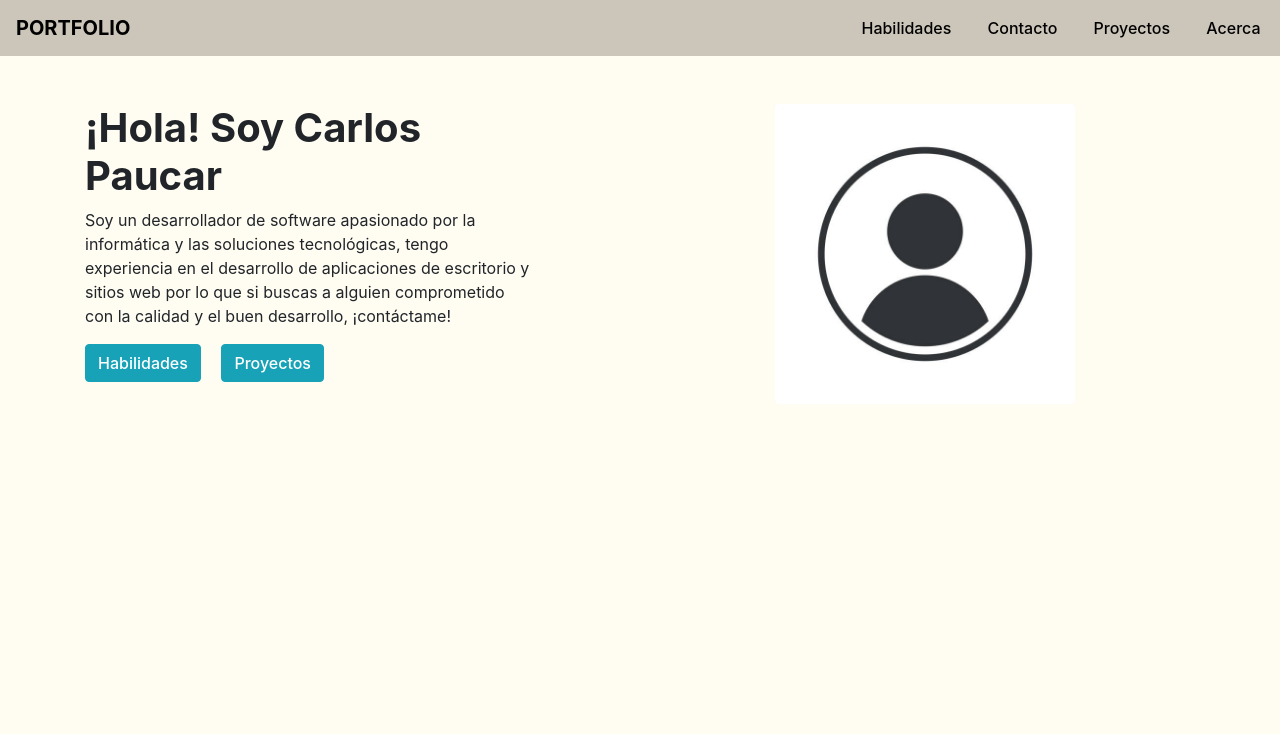
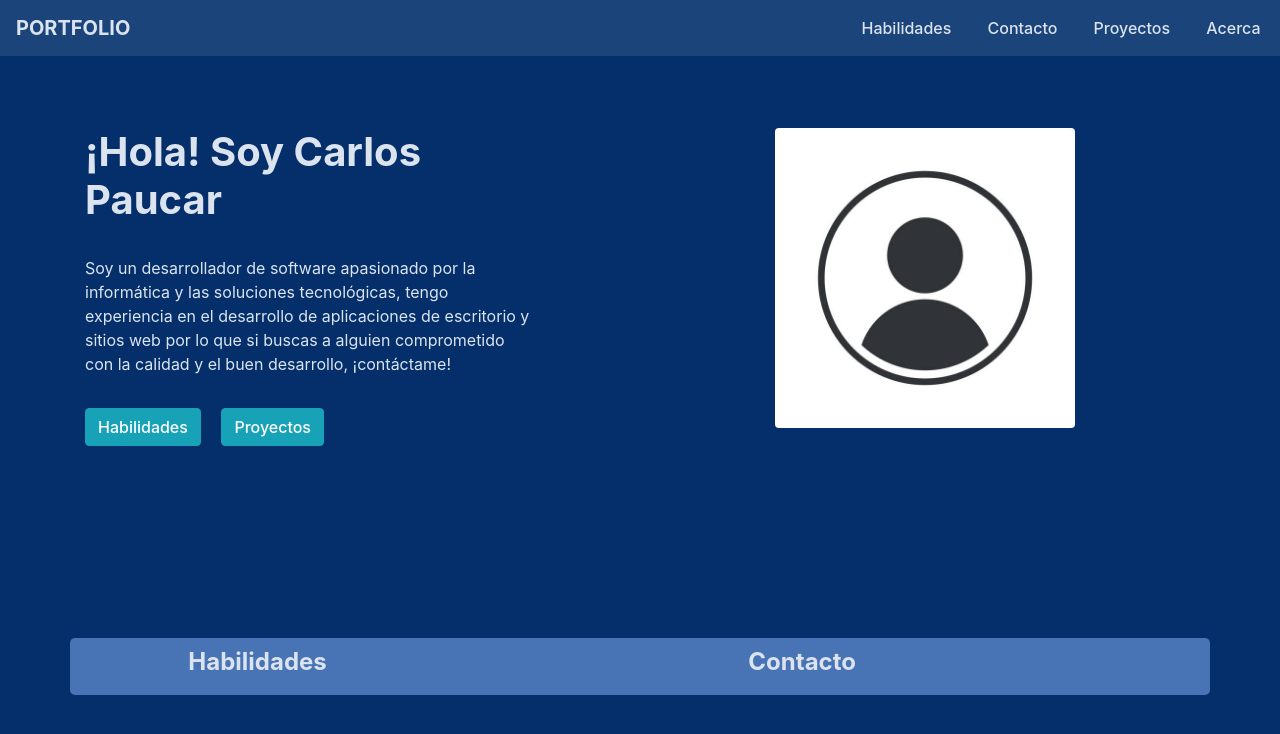
Before and after one commit to Veliz-P/portfolio-web-remoto, a Django app: page / in a window 1280 px wide. Shown: the top 734 px of the page. Run offline with Django 5.2, Linux system fonts and the light colour scheme.

Commit message:
Cambio de colores de la web y definir grid para seccion habilidades y contacto

```diff
--- a/app/templates/index.html
+++ b/app/templates/index.html
@@ -1,6 +1,7 @@
 {%load static%}
 <!DOCTYPE html>
 <html lang="en">
+
 <head>
     <meta charset="UTF-8">
     <meta name="viewport" content="width=device-width, initial-scale=1.0">
@@ -11,33 +12,50 @@
         integrity="sha384-MCw98/SFnGE8fJT3GXwEOngsV7Zt27NXFoaoApmYm81iuXoPkFOJwJ8ERdknLPMO" crossorigin="anonymous">
 
     <style>
-        body{
-            background-color: #FFFCF2;
+        body {
+            background-color: #042F6B;
+            color: #DBE4EE;
         }
-        :root {
-            --bs-body-font-family: 'SEGOE UI', sans-serif;
+
+        .nav-links {
+            display: flex;
+            list-style-type: none;
+            padding: 0;
+            margin: 0;
         }
-        .nav-links {
-            display: flex; list-style-type: none; padding: 0; margin: 0;
+
+        .nav-links li {
+            margin-right: 1%;
         }
-        .nav-links li {
-            margin-right: 1%; color: #403D39;
+
+        .nav-links a,
+        a {
+            color: #DBE4EE;
+            font-weight: 500;
         }
-        .nav-links a, a{
-            color: black; font-weight: 500;
+
+        .nav-links a:hover,
+        a:hover {
+            font-weight: bold;
+            color: #964E31;
         }
-        .nav-links a:hover, a:hover{
-            font-weight: bold; color: #964E31;
+
+        .btn {
+            font-weight: 500;
         }
-        .btn{
-            font-weight: 500;
+
+        .habilidades-contacto .row {
+            background-color: #4874B5;
+            padding: 10px;
+            border-radius: 5px
         }
     </style>
 
 </head>
+
 <body>
     <header>
-        <nav class="navbar mb-3" style="background-color: #CCC5B9;">
+        <nav class="navbar mb-3" style="background-color: #1A447A;">
             <div class="navbar-brand"><a href="#"><b>PORTFOLIO</b></a></div>
             <ul class="nav-links">
                 <li class="nav-item"><a class="nav-link" href="#">Habilidades</a></li>
@@ -49,32 +67,55 @@
     </header>
 
     <div class="container mt-5">
+        <div class="row mt-5"></div>
+        <div class="row mt-4"></div>
         <main>
             <div class="row justify-content-between">
-                <div class="col-5">
-                    <h1 style="font-weight: bold;">¡Hola! Soy Carlos <br>Paucar</h1>
+                <div class="col-md-5">
+                    <h1 style="font-weight: bold;">¡Hola! Soy Carlos <br>Paucar</h1><br>
                     <p>Soy un desarrollador de software apasionado por la informática y las soluciones tecnológicas,
                         tengo experiencia en el desarrollo de aplicaciones de escritorio y sitios web por lo que
                         si buscas a alguien comprometido con la calidad y
                         el buen desarrollo, ¡contáctame!</p>
-                    <button class="btn btn-info">Habilidades</button>
-                    <button class="btn btn-info ml-3">Proyectos</button>
+                    <button class="btn btn-info mt-3">Habilidades</button>
+                    <button class="btn btn-info mt-3 ml-3">Proyectos</button>
                 </div>
-                <div class="col-6">
-                    <img class="img-fluid rounded mx-auto d-block"
-                        src="{% static 'app/img/img_user_example.jpg'%}" width="300" height="200" alt="">
+                <div class="col-md-6">
+                    <img class="img-fluid rounded mx-auto d-block" src="{% static 'app/img/img_user_example.jpg'%}"
+                        width="300" height="200" alt="">
                 </div>
             </div>
         </main>
 
-        <section>
+        <div class="row mt-5"></div>
+        <div class="row mt-5"></div>
+        <div class="row mt-5"></div>
+        <section class="habilidades-contacto">
+            <div class="row mt-5 justify-content-around">
+                <div class="col-4">
+                    <h4 style="font-weight: bold;">Habilidades</h3>
+                </div>
+                <div class="col-4">
+                    <h4 style="font-weight: bold;">Contacto</h3>
+                </div>
 
+            </div>
         </section>
 
         <footer>
 
         </footer>
+        <script src="https://code.jquery.com/jquery-3.3.1.slim.min.js"
+            integrity="sha384-q8i/X+965DzO0rT7abK41JStQIAqVgRVzpbzo5smXKp4YfRvH+8abtTE1Pi6jizo"
+            crossorigin="anonymous"></script>
+        <script src="https://cdn.jsdelivr.net/npm/popper.js@1.14.3/dist/umd/popper.min.js"
+            integrity="sha384-ZMP7rVo3mIykV+2+9J3UJ46jBk0WLaUAdn689aCwoqbBJiSnjAK/l8WvCWPIPm49"
+            crossorigin="anonymous"></script>
+        <script src="https://cdn.jsdelivr.net/npm/bootstrap@4.1.3/dist/js/bootstrap.min.js"
+            integrity="sha384-ChfqqxuZUCnJSK3+MXmPNIyE6ZbWh2IMqE241rYiqJxyMiZ6OW/JmZQ5stwEULTy"
+            crossorigin="anonymous"></script>
     </div>
 
 </body>
+
 </html>
```
